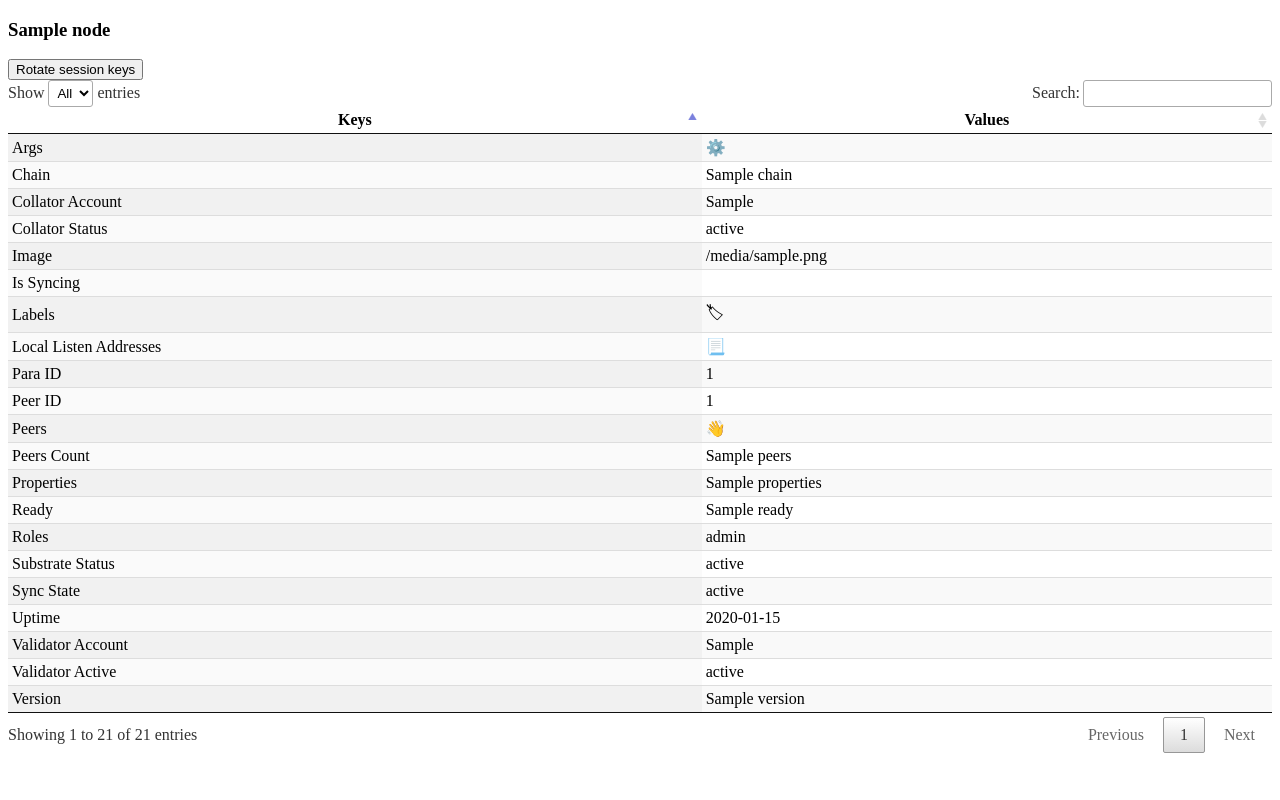
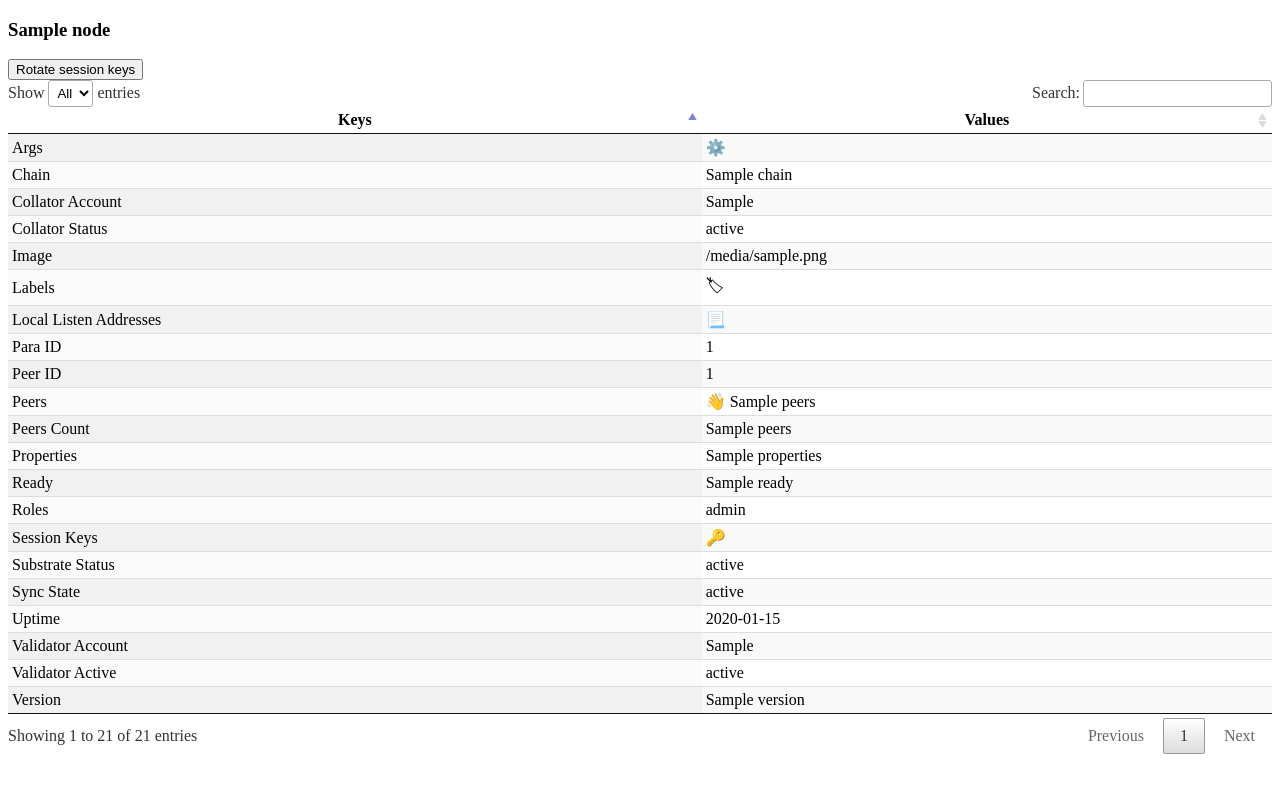
Before and after one commit to paritytech/testnet-manager, a FastAPI app: template app/templates/node_info.html in a window 1280 px wide. Run offline with FastAPI, Linux system fonts and the light colour scheme; the template is opened without the code that fills it: most values are stand-ins (such as "Sample title", 1, 10 or a date in 2020).

Commit message:
retrieve account session keys and display them in node info page

```diff
--- a/app/lib/validator_manager.py
+++ b/app/lib/validator_manager.py
@@ -11,6 +11,9 @@ log = logging.getLogger('validator_manager')
 def get_validator_set(ws_endpoint):
     return substrate_query_url(ws_endpoint, "Session", "Validators")
 
+
+def get_account_session_keys(ws_endpoint, account):
+    return substrate_query_url(ws_endpoint, "Session", "NextKeys", [account])
 
 def register_validators(ws_endpoint, sudo_seed, stash_account_addresses):
     substrate_client = get_substrate_client(ws_endpoint)
--- a/app/templates/node_info.html
+++ b/app/templates/node_info.html
@@ -93,10 +93,12 @@
         <td>Sync State</td>
         <td>{{ node.syncState }}</td>
     </tr>
+    {% if node.health.isSyncing %}
     <tr>
         <td>Is Syncing</td>
         <td>{{ node.health.isSyncing }}</td>
     </tr>
+    {% endif %}
     <tr>
         <td>Properties</td>
         <td>{{ node.properties }}</td>
@@ -133,16 +135,18 @@
             </details>
         </td>
     </tr>
+    {% if node.health.peers %}
     <tr>
         <td>Peers Count</td>
         <td>{{ node.health.peers }}</td>
     </tr>
-    {% if node.peers %}
+    {% endif %}
+    {% if node.peers != '?' %}
     <tr>
         <td>Peers</td>
         <td>
             <details>
-                <summary style="list-style:none">👋</summary>
+                <summary style="list-style:none">👋 {{ node.peers }}</summary>
                 <p>
                 <table>
                     <tr>
@@ -165,6 +169,7 @@
         </td>
     </tr>
     {% endif %}
+    {% if node.localListenAddresses and node.localListenAddresses != '?' %}
     <tr>
         <td>Local Listen Addresses</td>
         <td>
@@ -180,6 +185,27 @@
             </details>
         </td>
     </tr>
+    {% endif %}
+    {% if node.session_keys %}
+    <tr>
+        <td>Session Keys</td>
+        <td>
+            <details>
+                <summary style="list-style:none">🔑</summary>
+                <p>
+                    <table>
+                        {% for k,v in node.session_keys.items() %}
+                        <tr>
+                            <td style="font-weight: bold">{{ k }}</td>
+                            <td>{{ v }}</td>
+                        </tr>
+                        {% endfor %}
+                    </table>
+                </p>
+            </details>
+        </td>
+    </tr>
+    {% endif %}
     </tbody>
 </table>
 
```
Also changed, not shown: app/lib/network_utils.py (+8 -4 lines).
